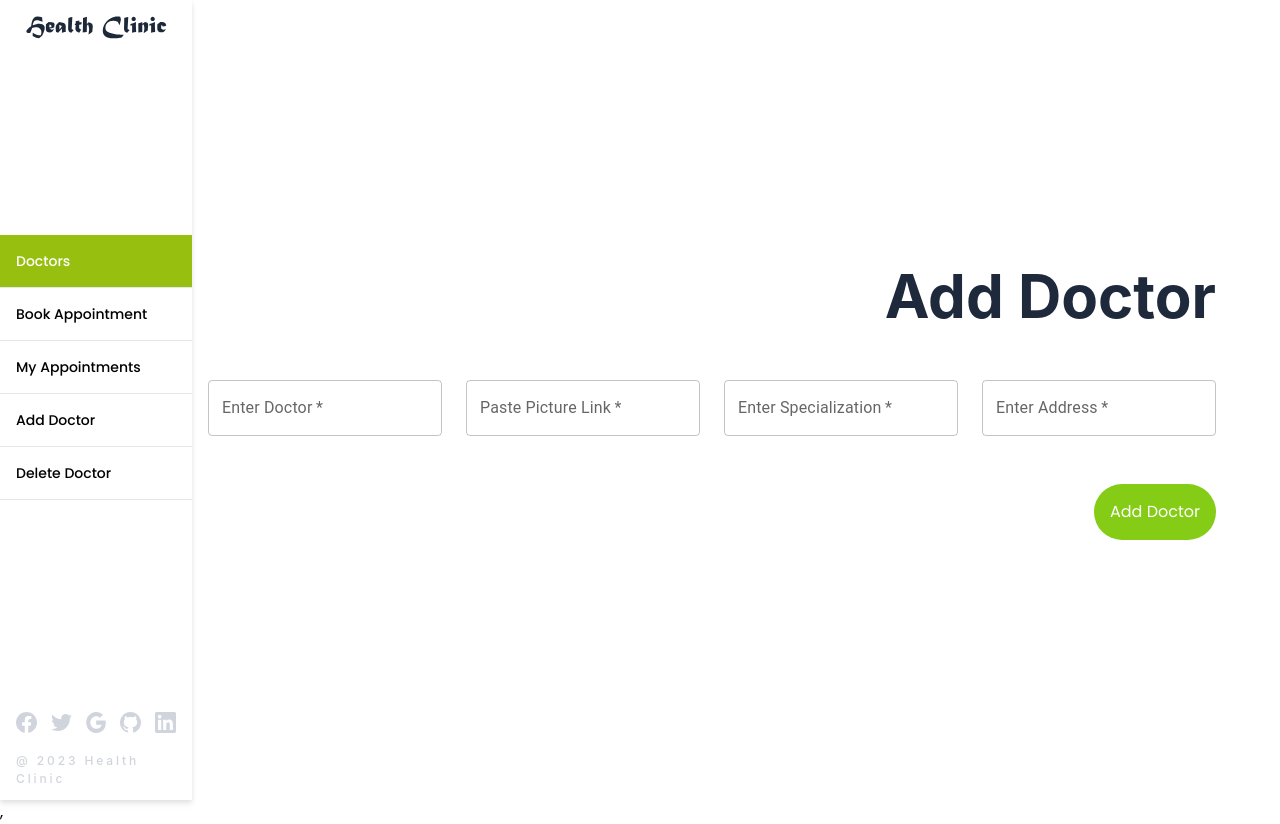
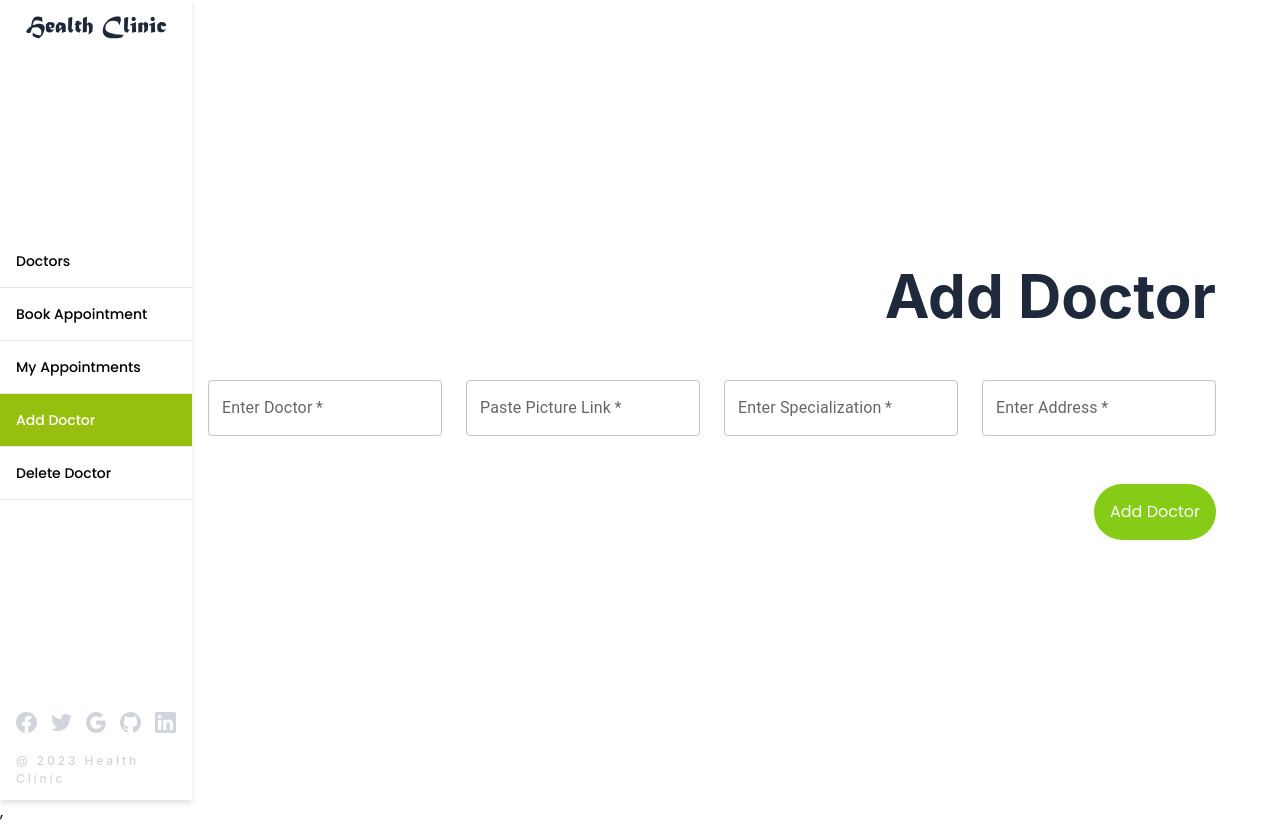
Before and after one commit to tajemouti/medical-appointments-front-end, a React (Create React App) app: page /add-doctor in a window 1280 px wide. Built offline with nearby package versions, Linux system fonts and the light colour scheme; sample sign-in values are in the browser's storage.

Commit message:
add color to active link

```diff
--- a/src/App.css
+++ b/src/App.css
@@ -1,5 +1,15 @@
 .App {
   text-align: center;
+}
+
+.active{
+  background-color: #97BF0F;
+  color: white;
+}
+
+.active:hover{
+  background-color: #739408;
+  color: white;
 }
 
 .App-logo {
--- a/src/App.js
+++ b/src/App.js
@@ -2,6 +2,7 @@ import { createTheme, ThemeProvider } from '@mui/material/styles';
 import { Route, Routes } from 'react-router-dom';
 import Login from './components/Login';
 import SignUp from './components/SignUp';
+import './App.css';
 import Home from './components/Home';
 import ProtectedRoute from './utils/ProtectedRoute';
 import BookAppointment from './components/BookAppointment';
--- a/src/components/NavigationBar.js
+++ b/src/components/NavigationBar.js
@@ -11,6 +11,7 @@ import linkedin from '../images/linkedin.svg';
 
 function NavigationBar() {
   const [showMenu, setShowMenu] = useState(false);
+  // const [active, setActive] = useState(true);
 
   const toggleMenu = () => {
     setShowMenu(!showMenu);
@@ -25,8 +26,7 @@ function NavigationBar() {
       >
         {showMenu ? <CloseIcon /> : <MenuIcon />}
       </button>
-      {/* <MenuIcon className="cursor-pointer text-gray-500 lg:hidden" onClick={toggleMenu} /> */}
-      <div className={`${showMenu ? 'flex absolute top-0 left-0 z-50' : 'hidden md:flex'} flex-col pt-4 pb-12 md:pb-1 justify-between items-center h-[100dvh] bg-white w-full drop-shadow-md`}>
+      <div className={`${showMenu ? 'flex absolute top-0 left-0 z-50' : 'hidden md:flex'} flex-col pt-4 pb-12 md:pb-1 justify-between items-center h-[100dvh] bg-white  w-full drop-shadow-md`}>
         <div>
           <img src={logo} alt="" />
           <button
@@ -39,22 +39,22 @@ function NavigationBar() {
         </div>
         <nav className="w-full">
           <ul className="flex flex-col">
-            <NavLink to="/">
-              <li className="flex p-4 w-full bg-[#97BF0F] text-white text-sm font-medium cursor-pointer border-b border-gray-200">Doctors</li>
+            <NavLink to="/" activeClassName="active-link">
+              <li className="flex p-4 w-full text-sm font-medium cursor-pointer border-b border-gray-200">Doctors</li>
             </NavLink>
-            <NavLink to="/bookappointment">
-              <li className="flex p-4 w-full  text-sm font-medium cursor-pointer border-b border-gray-200 hover:bg-gray-100">
+            <NavLink to="/bookappointment" activeClassName="active-link">
+              <li className="flex p-4 w-full  text-sm font-medium cursor-pointer border-b border-gray-200">
                 Book Appointment
               </li>
             </NavLink>
-            <NavLink to="/myappointment">
-              <li className="flex p-4 w-full  text-sm font-medium cursor-pointer border-b border-gray-200 hover:bg-gray-100">My Appointments</li>
+            <NavLink to="/myappointment" activeClassName="active-link">
+              <li className="flex p-4 w-full  text-sm font-medium cursor-pointer border-b border-gray-200 ">My Appointments</li>
             </NavLink>
-            <NavLink to="/add-doctor">
-              <li className="flex p-4 w-full  text-sm font-medium cursor-pointer border-b border-gray-200 hover:bg-gray-100">Add Doctor</li>
+            <NavLink to="/add-doctor" activeClassName="active-link">
+              <li className="flex p-4 w-full  text-sm font-medium cursor-pointer border-b border-gray-200 ">Add Doctor</li>
             </NavLink>
-            <NavLink to="/delete-doctor">
-              <li className="flex p-4 w-full  text-sm font-medium cursor-pointer border-b border-gray-200 hover:bg-gray-100">Delete Doctor</li>
+            <NavLink to="/delete-doctor" activeClassName="active-link">
+              <li className="flex p-4 w-full  text-sm font-medium cursor-pointer border-b border-gray-200">Delete Doctor</li>
             </NavLink>
           </ul>
         </nav>
```
